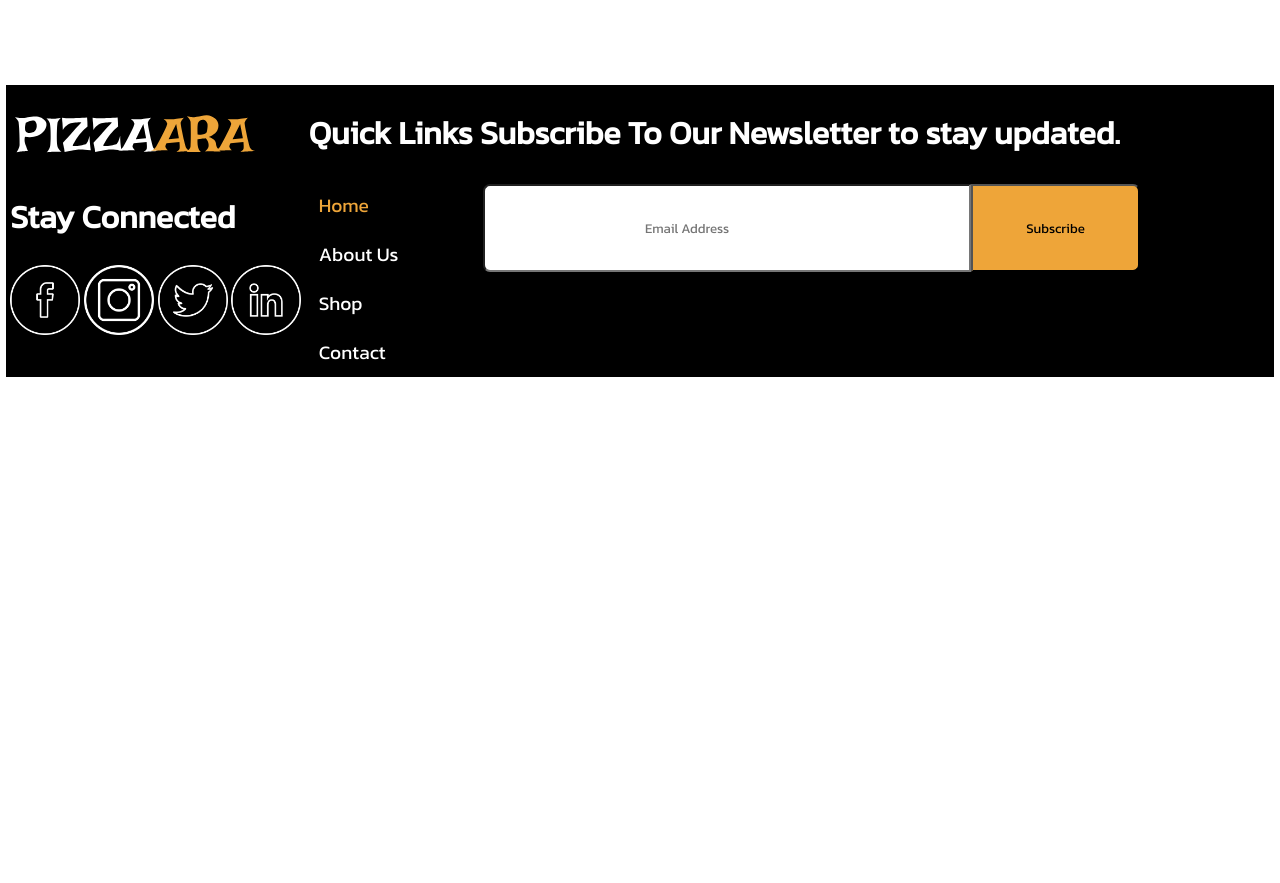
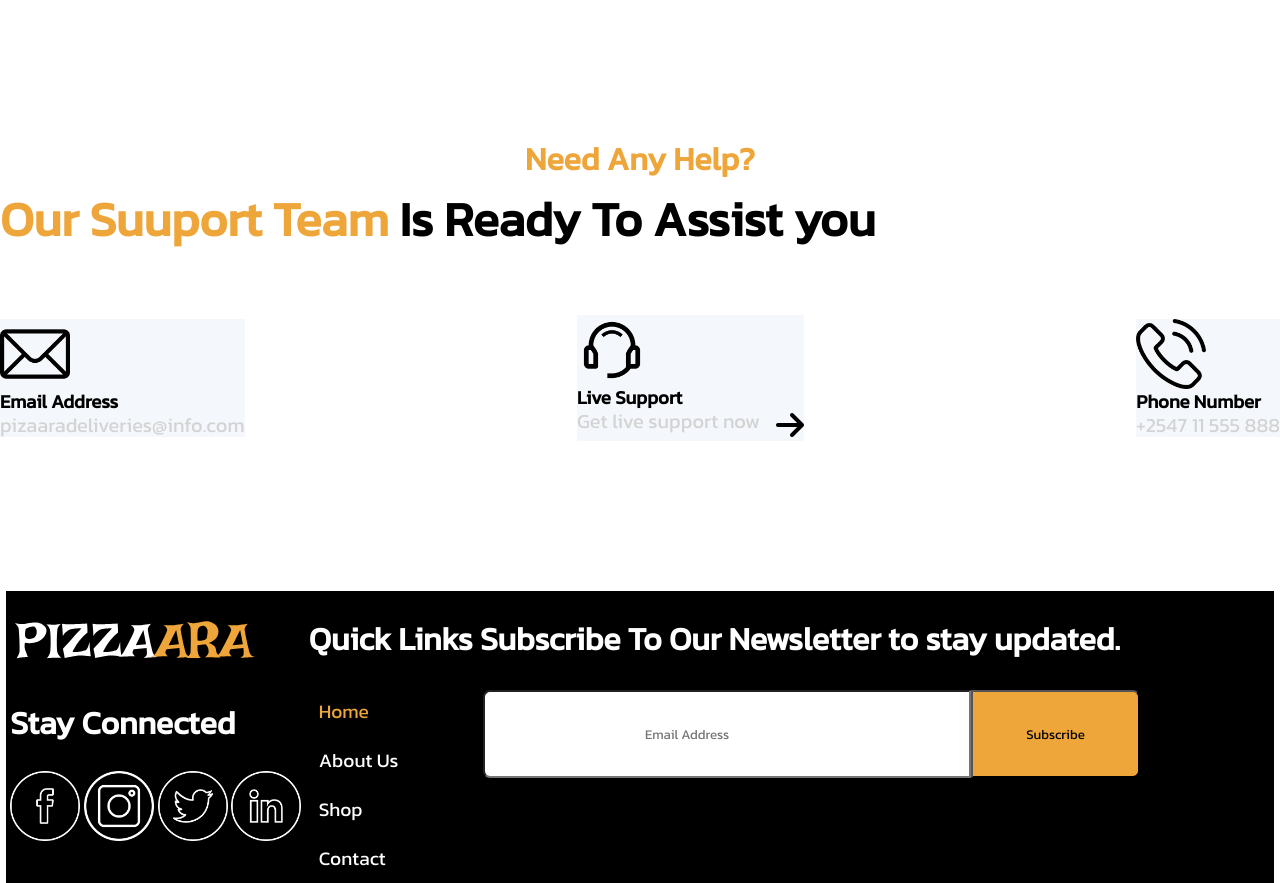
Before and after one commit to hellenjames/Pizzaara-deliveries, a plain HTML site: page index.html in a window 1280 px wide. Shown: the part 2800-3683 px from the top of the page. Before the commit the page ends 3177 px from the top, so only its background shows below. Drawn offline with Linux system fonts and the light colour scheme.

Commit message:
corrected the menu part

```diff
--- a/css/sections/menu.css
+++ b/css/sections/menu.css
@@ -106,21 +106,30 @@
   justify-content: space-between;
    padding: 1em 1em;
    align-items: center;
-
-
 }
 .menu__help {
   margin:0 auto;
   width:80%;
+  margin-top:200px;
  }
+
+.menu__help h4{
+
+  text-align: center;
+}
+.menu__help h2{
+  text-align: center;
+}
 .menu__contact{
   display:flex;
   justify-content:space-between;
   align-items: center;
+  margin-top: 60px;
   }
   .arrow__image{
     display:flex;
     gap:1rem;
+    color:black;
   }
 .menu__contact__image{
   display:flex;
--- a/css/style.css
+++ b/css/style.css
@@ -39,3 +39,6 @@ h4{
   color:lightgray;
   font-size: 20px;
 }
+.black{
+  color:black
+}
--- a/index.html
+++ b/index.html
@@ -182,7 +182,7 @@
         </div>
         <div class="why__menu__right">
           <h4><span class="text__orange">Why Us</span></h4>
-          <h2>Why We Are<span class="text__orange">The Best</span></h2>
+          <h2>Why We Are<span class="text__orange"> The Best</span></h2>
           <p class="light__text">
             We always try to maintain our food quality for our customers.Our
             customers’ satisfaction is our top priority.
@@ -228,17 +228,15 @@
         </div>
       </div>
     </section>
-    <!-- <section>
+     <section>
       <div class="menu__help">
-        <h4><span class="text__orange">Need Any Help?<span><h4>
-        <h2>
-          <span class="text__orange">our Support team</span>Is Ready To Assist
-          You
-        </h2>
+        <h4><span class="text__orange">Need Any Help?</h4></div></span><h4>
+          <h2><span class="text__orange">Our Suuport Team</span> <pan class="black">Is Ready To Assist you</pan></h2>
+
         <div class="menu__contact">
           <div class="menu__contact__image">
             <img src="/images/mail.png" width="70" />
-            <h3>Email Address</h3>
+            <h3 ><span class="black" ></span>Email Address</span></h3>
             <p class="light__text">pizaaradeliveries@info.com</p>
           </div>
           <div class="menu__contact__image">
@@ -259,7 +257,7 @@
         </div>
       </div>
     </section>
-    footer-part -->
+    <!-- footer-part -->
     <section>
       <div class="footer">
         <div class="footer__container">
```
